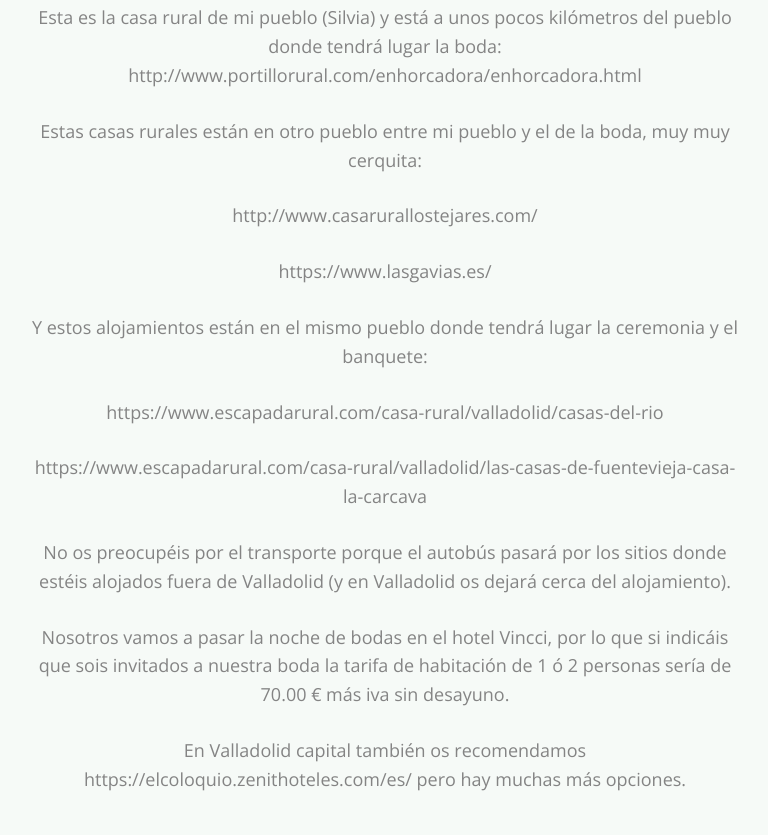
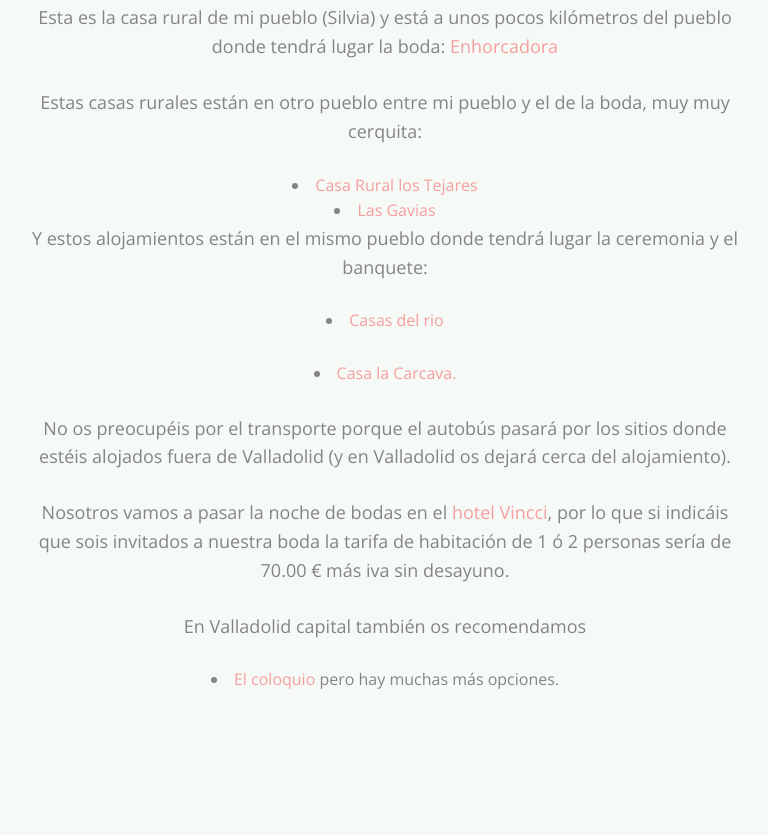
Before and after one commit to franciscojrod/franciscojrod.github.io, a website: page alojamiento.html in a window 1280 px wide. Shown: the part 1565-2400 px from the top of the page, without its empty margins (255-1023 px from the left). Drawn offline with nearby package versions, Linux system fonts and the light colour scheme; some packages are replaced by stand-ins of ours; no server answers; files whose address does not match are found by name; a web font is replaced by a local one.

Commit message:
Update alojamiento.html

```diff
--- a/alojamiento.html
+++ b/alojamiento.html
@@ -156,31 +156,33 @@
 						<div class="col-md-8 col-md-offset-2">
 							<div class="col-md-12 text-center heading-section">
 								<h2>Alojamientos</h2>
-								<p>Estamos muy contentos y agradecidos porque muchos habéis decidido venir de lejos para acompañarnos en este día tan importante. Estamos a vuestra disposición para lo que necesitéis, no dudéis en consultarnos todas las dudas y por supuesto os haremos de guías turísticos por la ciudad y os enseñaremos los mejores restaurantes.</p>
+								<p>Estamos muy contentos y agradecidos porque muchos habéis decidido venir de lejos para acompañarnos en este día tan importante.
+ Estamos a vuestra disposición para lo que necesitéis, no dudéis en consultarnos todas las dudas y por supuesto os haremos de guías turísticos por la ciudad y
+ os enseñaremos los mejores restaurantes.</p>
 
 <p>Aquí os dejamos algunos alojamientos rurales que podéis utilizar, pero en Valladolid también hay muchos hoteles y algún Airbnb.</p>
 
 <p>Podéis poneros de acuerdo varias parejas de invitados para alquilar las casas rurales completas.</p>
 
-<p>Esta es la casa rural de mi pueblo (Silvia) y está a unos pocos kilómetros del pueblo donde tendrá lugar la boda: http://www.portillorural.com/enhorcadora/enhorcadora.html</p>
+<p>Esta es la casa rural de mi pueblo (Silvia) y está a unos pocos kilómetros del pueblo donde tendrá lugar la boda: <a target="_blank" href="http://www.portillorural.com/enhorcadora/enhorcadora.html">Enhorcadora</a></p>
 
 <p>Estas casas rurales están en otro pueblo entre mi pueblo y el de la boda, muy muy cerquita:</p>
 
-<p>http://www.casarurallostejares.com/</p>
+<li><a target="_blank" href="http://www.casarurallostejares.com/">Casa Rural los Tejares</a></li>
 
-<p>https://www.lasgavias.es/</p>
+<li><a target="_blank" href="https://www.lasgavias.es/">Las Gavias</a></li>
 
 <p>Y estos alojamientos están en el mismo pueblo donde tendrá lugar la ceremonia y el banquete:</p>
 
-<p>https://www.escapadarural.com/casa-rural/valladolid/casas-del-rio</p>
+<li><a target="_blank" href="https://www.escapadarural.com/casa-rural/valladolid/casas-del-rio">Casas del rio</a></p>
 
-<p>https://www.escapadarural.com/casa-rural/valladolid/las-casas-de-fuentevieja-casa-la-carcava</p>
+<li><a target="_blank" href="https://www.escapadarural.com/casa-rural/valladolid/las-casas-de-fuentevieja-casa-la-carcava">Casa la Carcava.</a></p>
 
 <p>No os preocupéis por el transporte porque el autobús pasará por los sitios donde estéis alojados fuera de Valladolid (y en Valladolid os dejará cerca del alojamiento).</p>
 
-<p>Nosotros vamos a pasar la noche de bodas en el hotel Vincci, por lo que si indicáis que sois invitados a nuestra boda la tarifa de habitación de 1 ó 2 personas sería de 70.00 € más iva sin desayuno.</p>
+<p>Nosotros vamos a pasar la noche de bodas en el <a target="_blank" href="https://www.vinccihoteles.com/hoteles/espana/valladolid/vincci-frontaura">hotel Vincci</a>, por lo que si indicáis que sois invitados a nuestra boda la tarifa de habitación de 1 ó 2 personas sería de 70.00 € más iva sin desayuno.</p>
 
-<p>En Valladolid capital también os recomendamos https://elcoloquio.zenithoteles.com/es/ pero hay muchas más opciones.</p>
+<p>En Valladolid capital también os recomendamos <li><a target="_blank" href="https://elcoloquio.zenithoteles.com/es/">El coloquio</a> pero hay muchas más opciones.</p>
 							</div>
 						</div>
 					</div>
```
